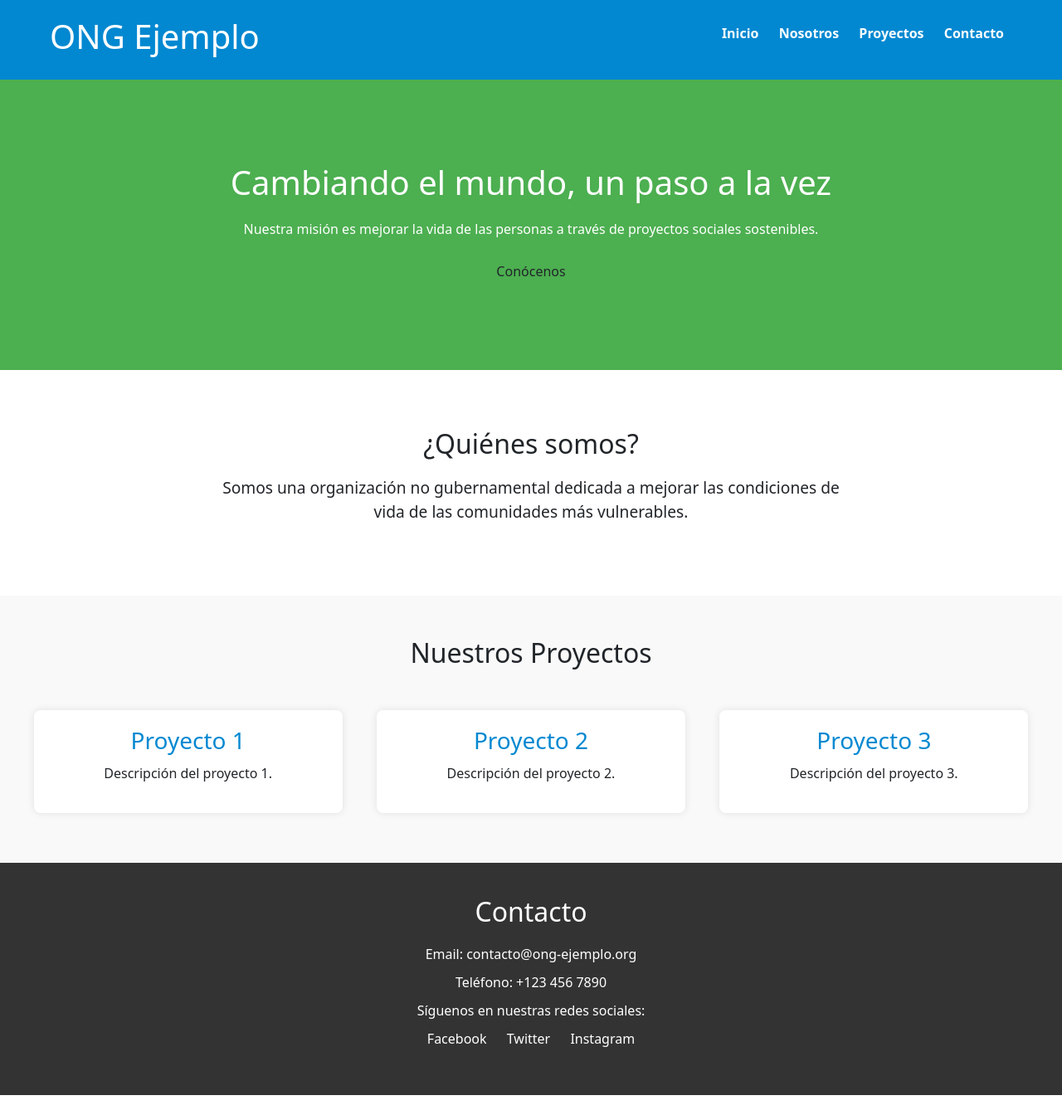
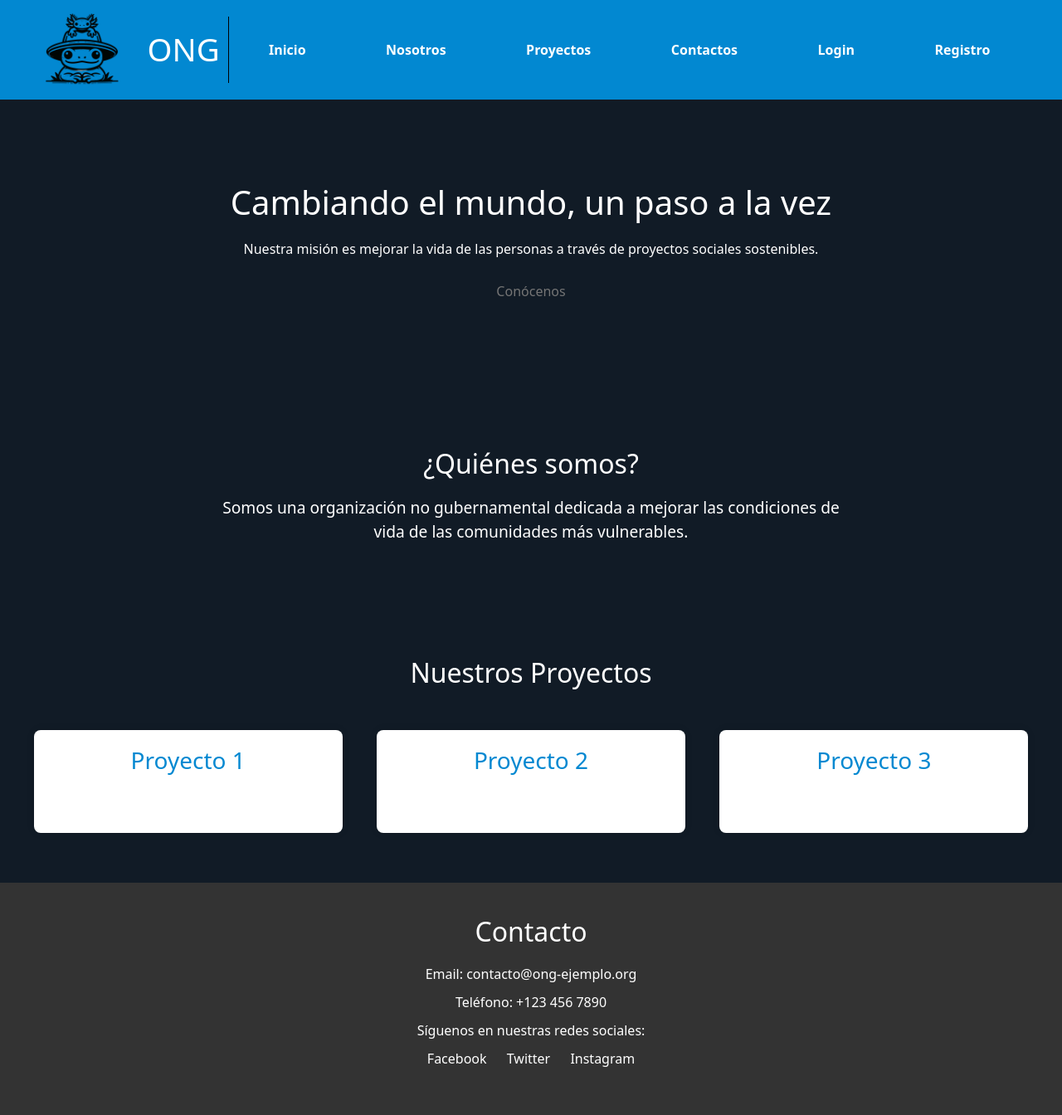
Before and after one commit to Tukipibe/ET-WEB-2024, a Django app: page / in a window 1280 px wide. Shown: the whole page at 83% size. Before the commit the page ends 1320 px from the top, so only its background shows below. Run offline with Django 5.2, Linux system fonts and the light colour scheme.

Commit message:
Navbar
termine el nav

```diff
--- a/core/static/estilo.css
+++ b/core/static/estilo.css
@@ -1,30 +1,61 @@
 
-
+/* 757575 */
+/* #111b26 */
+/* #5094c7 */
 
 body {
   font-family: 'Arial', sans-serif;
   line-height: 1.6;
-  color: #333;
+  color: white !important;
+  background: #111b26 !important;
 }
 
 /* Estilos del header */
 header {
   background-color: #0288d1;
-  padding: 20px 0;
+  padding: 20px 3vw;
 }
 
-nav {
+.contLogo{
+  padding-right: 10px;
+  border-right: solid 1px black;
+  text-align: center;
+  width: 22%;
   display: flex;
-  justify-content: space-between;
+  height: 10vh;
+  flex-direction: row;
+  flex-wrap: nowrap;
+  justify-content: flex-start;
   align-items: center;
-  max-width: 1200px;
-  margin: 0 auto;
-  padding: 0 20px;
+  font-size: 3vw;
+}
+.logo{
+  background: url('/static/LogoTuki.png');
+  width: 65%;
+  height: 150%;
+  background-size: contain;
+  background-repeat: no-repeat;
+}
+.navBar{
+  display: flex;
+  flex-direction: row;
+  align-items: center;
+
+}
+.contBtnNav{
+  display: flex;
+    flex-direction: row;
+    flex-wrap: nowrap;
+    justify-content: space-around;
+    align-items: center;
+    width: 90%;
+}
+div a{
+    text-decoration: none;
+  font-weight: bold;
+  color: #fff;
 }
 
-.logo h1 {
-  color: #fff;
-}
 
 .nav-links {
   list-style: none;
@@ -47,7 +78,7 @@ nav {
 
 /* Estilos de la sección hero */
 .hero {
-  background-color: #4caf50;
+  background-color: #111b26;
   color: white;
   padding: 100px 0;
   text-align: center;
@@ -63,7 +94,7 @@ nav {
 
 .btn {
   background-color: #fff;
-  color: #4caf50;
+  color: #757575 !important;
   padding: 10px 20px;
   text-decoration: none;
   font-weight: bold;
@@ -72,7 +103,7 @@ nav {
 
 .btn:hover {
   background-color: #0288d1;
-  color: #fff;
+  color: #fff !important;
 }
 
 /* Estilos de la sección about */
@@ -94,7 +125,7 @@ nav {
 
 /* Estilos de la sección projects */
 .projects {
-  background-color: #f9f9f9;
+  background-color: #111b26;
   padding: 50px 20px;
 }
 
--- a/core/templates/index.html
+++ b/core/templates/index.html
@@ -10,17 +10,50 @@
 </head>
 <body>
   <header>
-    <nav>
-        <div class="logo">
-            <h1>ONG Ejemplo</h1>
+    <div class="navBar">
+        <div class="contLogo">
+            <div class="logo"></div>
+            ONG
         </div>
-        <ul class="nav-links">
-            <li><a href="#inicio">Inicio</a></li>
-            <li><a href="#nosotros">Nosotros</a></li>
-            <li><a href="#proyectos">Proyectos</a></li>
-            <li><a href="#contacto">Contacto</a></li>
-        </ul>
-    </nav>
+
+        <div class="contBtnNav">
+            <div>
+                <a href="">Inicio</a>
+            </div>
+            <div>
+                <a href="">Nosotros</a>
+            </div>
+            <div>
+                <a href="">Proyectos</a>
+            </div>
+            <div>
+                <a href="">Contactos</a>
+            </div>
+            {% if user.is_authenticated %}
+
+            <div class="usuario">{{ user.username }}</div>
+            <form action="{% url 'logout' %}" method="post">
+            {% csrf_token %}
+            <button type="submit" id="btn-logout">Salir</button>
+            </form>
+            {% else %}
+                <div class="login">
+                    <a href="{% url 'login' %}" class="login">Login</a>
+                </div>
+
+                <div class="registro">
+                    <a href="{% url 'registro' %}" class="registro">Registro</a>
+                </div>
+
+
+
+            {% endif %}
+
+        </div>
+
+
+
+    </div>
 </header>
 
 <section id="inicio" class="hero">
```
Also changed, not shown: core/static/LogoTuki.png (added).
